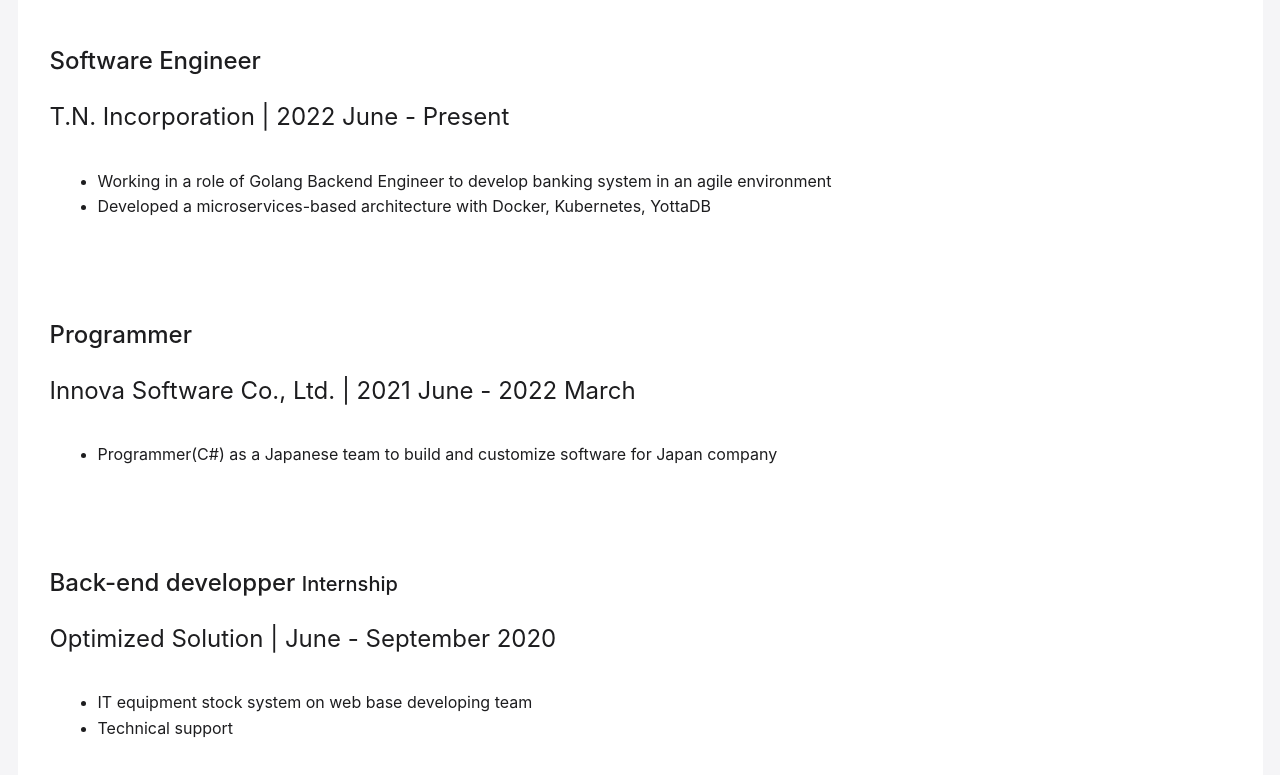
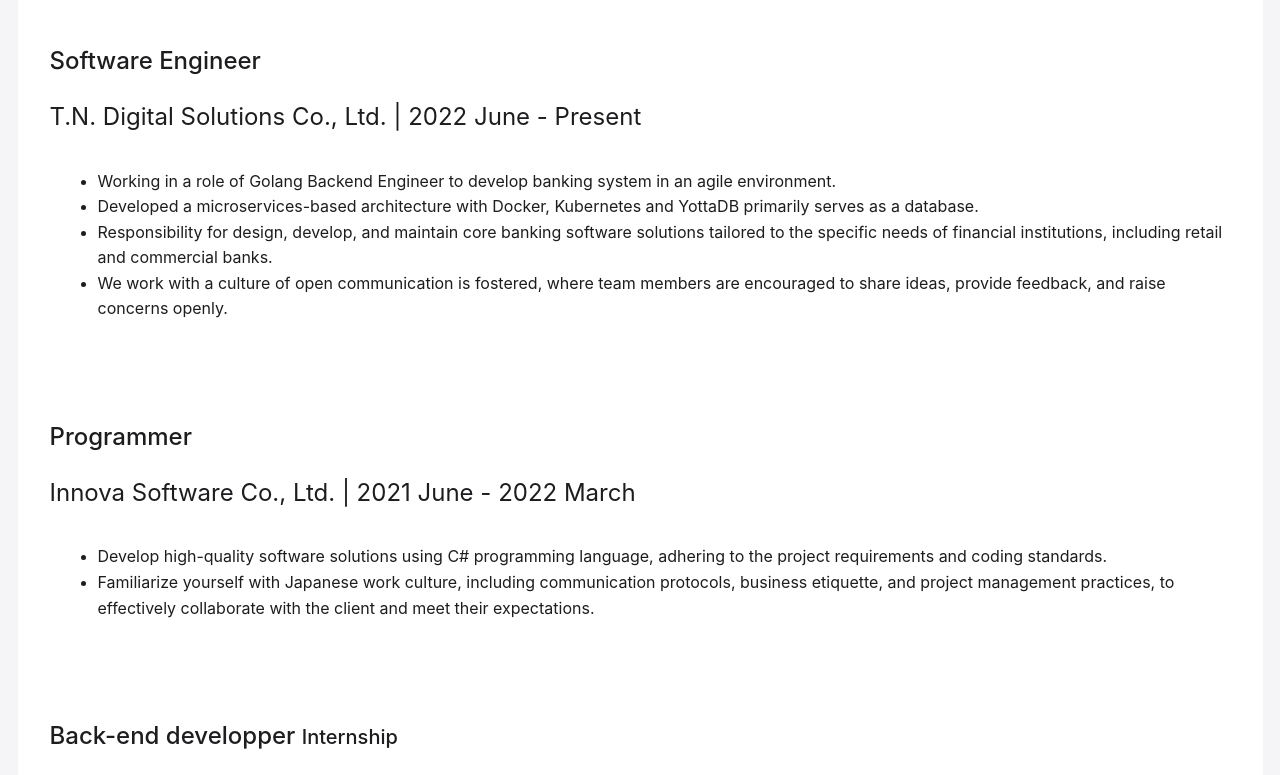
Before and after one commit to cantidentify/atip-portfolio, a React (Create React App) app: page / in a window 1280 px wide. Shown: the part 1583-2358 px from the top of the page. Built offline with nearby package versions, Linux system fonts and the light colour scheme.

Commit message:
Modify career description

```diff
--- a/src/components/Career.js
+++ b/src/components/Career.js
@@ -7,25 +7,29 @@
         <div className="career-content">
             <div className="career-detail">
                 <p className="career-title">Software Engineer</p>
-                <p className="career-ferm-name">T.N. Incorporation | 2022 June - Present</p>
+                <p className="career-ferm-name">T.N. Digital Solutions Co., Ltd. | 2022 June - Present</p>
                 <ul className="career-list">
-                    <li>Working in a role of Golang Backend Engineer to develop banking system in an agile environment</li>
-                    <li>Developed a microservices-based architecture with Docker, Kubernetes, YottaDB</li>
+                    <li>Working in a role of Golang Backend Engineer to develop banking system in an agile environment.</li>
+                    <li>Developed a microservices-based architecture with Docker, Kubernetes and YottaDB primarily serves as a database.</li>
+                    <li>Responsibility for design, develop, and maintain core banking software solutions tailored to the specific needs of financial institutions, including retail and commercial banks.</li>
+                    <li>We work with a culture of open communication is fostered, where team members are encouraged to share ideas, provide feedback, and raise concerns openly. </li>
                 </ul>
             </div>
             <div className="career-detail">
                 <p className="career-title">Programmer</p>
                 <p className="career-ferm-name">Innova Software Co., Ltd. | 2021 June - 2022 March</p>
                 <ul className="career-list">
-                    <li>Programmer(C#) as a Japanese team to build and customize software for Japan company</li>
+                    <li>Develop high-quality software solutions using C# programming language, adhering to the project requirements and coding standards.</li>
+                    <li>Familiarize yourself with Japanese work culture, including communication protocols, business etiquette, and project management practices, to effectively collaborate with the client and meet their expectations.</li>
                 </ul>
             </div>
             <div className="career-detail">
                 <p className="career-title">Back-end developper <small>Internship</small></p>
                 <p className="career-ferm-name">Optimized Solution | June - September 2020</p>
                 <ul className="career-list">
-                    <li>IT equipment stock system on web base developing team</li>
-                    <li>Technical support</li>
+                    <li>Mostly focus on development of IT equipment stock system on web base developing using PHP language and xampp web stack and mySQL as a database</li>
+                    <li>Work collaboratively with team members to achieve common objectives. Contribute all expertise and skills to collective problem-solving efforts.</li>
+                    <li>Provide prompt and courteous assistance to customers experiencing technical issues with products or services. This may include troubleshooting software, hardware, or network-related problems.</li>
                 </ul>
             </div>
         </div>
```
